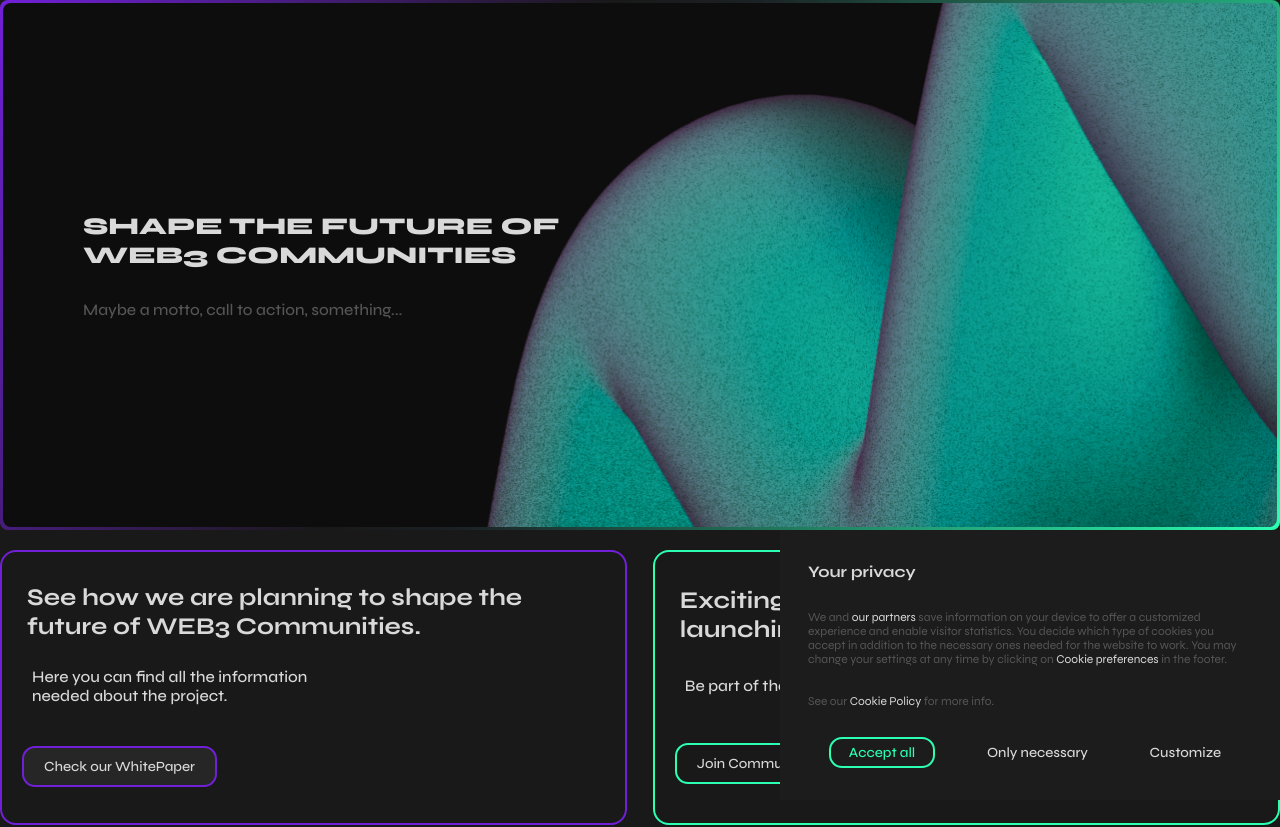
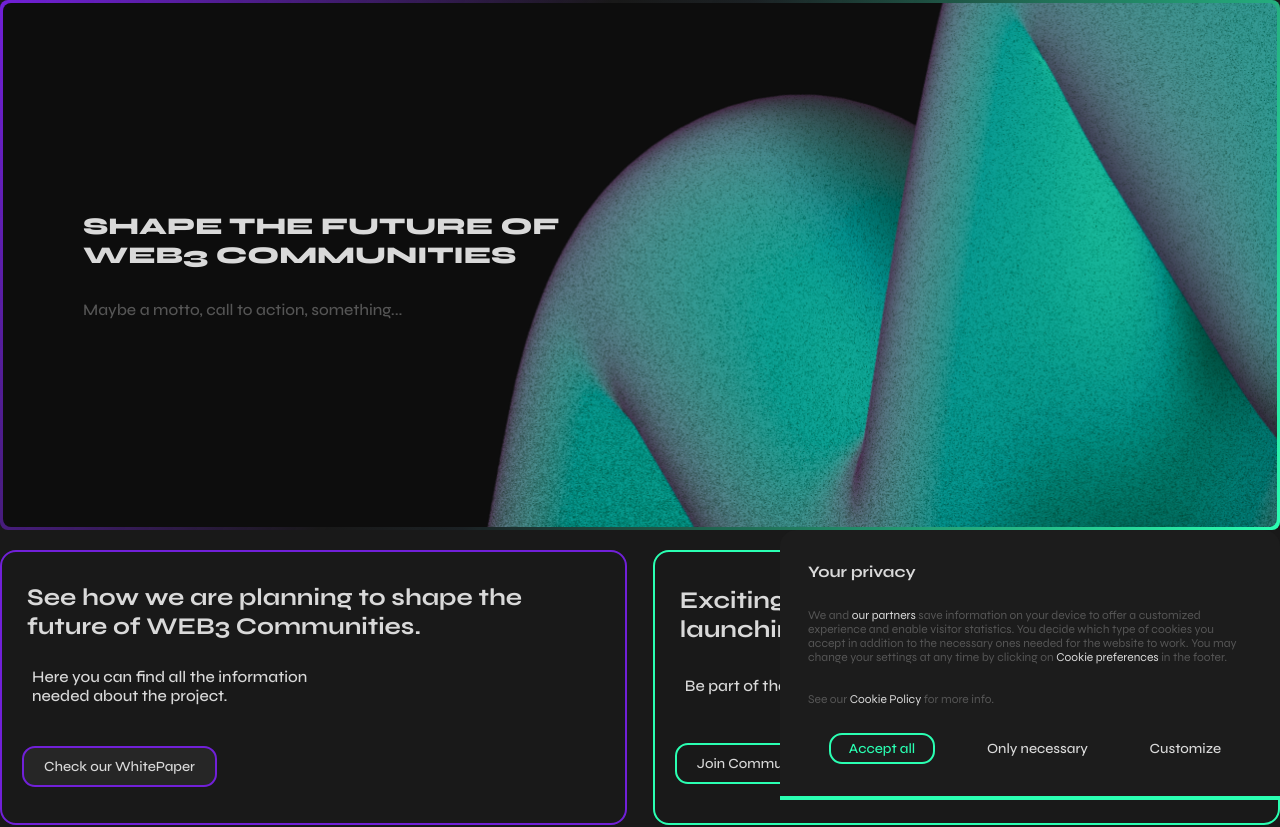
Before and after one commit to DragutuMatei/fastlane, a React (Create React App) app: page / in a window 1280 px wide. Shown: the top 827 px of the page. Built offline with nearby package versions, Linux system fonts and the light colour scheme.

Commit message:
it's a start

```diff
--- a/src/assets/style/cookies.scss
+++ b/src/assets/style/cookies.scss
@@ -2,6 +2,8 @@
 
 .cookies {
   position: fixed;
+  border-radius: 16px 16px 0 0;
+  border-bottom: 4px solid $green;
   bottom: 0;
   right: 0;
   width: 100%;
```
